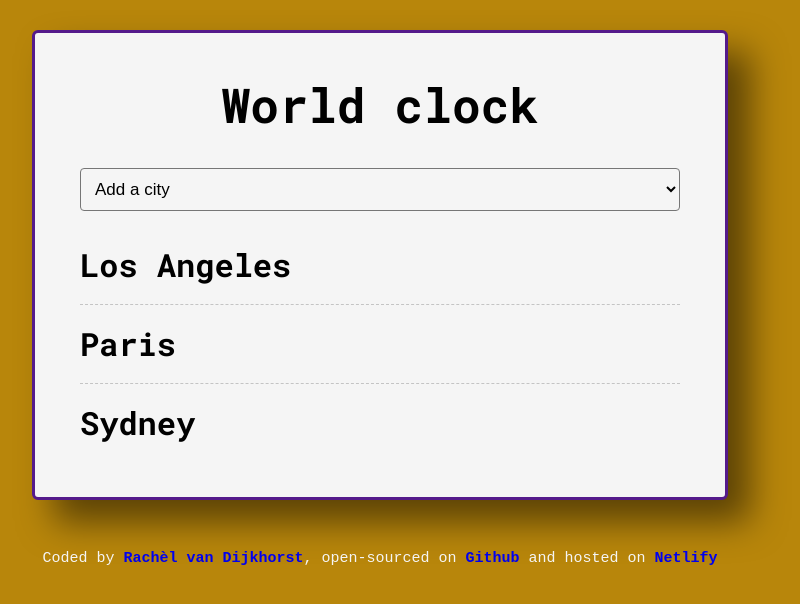
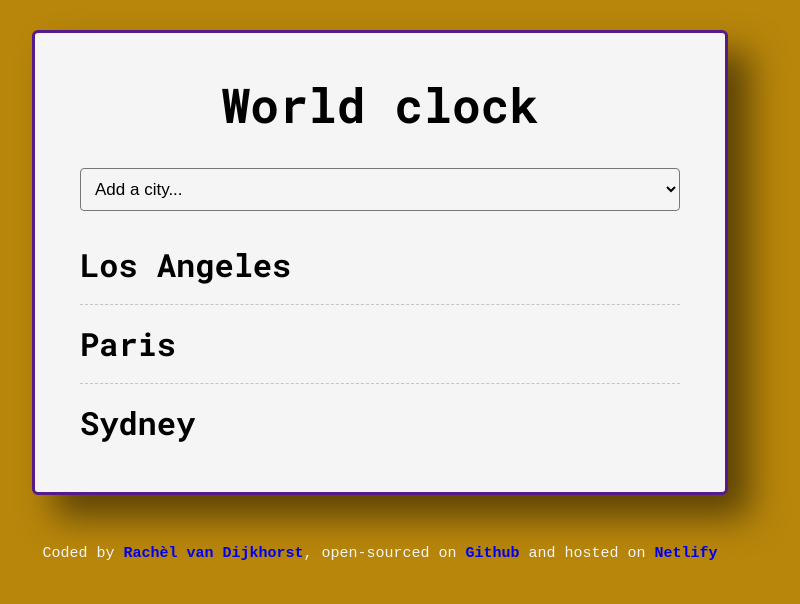
Before and after one commit to RRachelvd/world-clock-project, a plain HTML site: page index.html in a window 1280 px wide. Shown: the whole page, without its empty margins (260-1060 px from the left). Drawn offline with nearby package versions, Linux system fonts and the light colour scheme; a script that the page names is missing; a web font is replaced by a local one.

Commit message:
Updated select element, css and added js if statement

```diff
--- a/css/styles.css
+++ b/css/styles.css
@@ -17,7 +17,7 @@ h1 {
   margin: 30px auto;
   background-color: whitesmoke;
   border: 3px solid #551a8b;
-  padding: 8px 45px 25px 45px;
+  padding: 8px 45px 20px 45px;
   border-radius: 6px;
   box-shadow: 22px 22px 35px rgba(0, 0, 0, 0.5);
 }
--- a/index.html
+++ b/index.html
@@ -23,8 +23,8 @@
         <a href="/">World clock</a>
       </h1>
       <select id="select-city">
-        <option value="">Add a city</option>
-        <option value="current">My timezone</option>
+        <option value="">Add a city...</option>
+        <option value="current">🏠 My timezone 🏠</option>
         <option value="Pacific/Auckland">Auckland</option>
         <option value="Europe/Amsterdam">Amsterdam</option>
         <option value="Asia/Bangkok">Bangkok</option>
--- a/javascript/index.js
+++ b/javascript/index.js
@@ -51,6 +51,10 @@ function updateCity(event) {
   }
 
   let cityName = cityTimezone.replace("_", " ").split("/")[1];
+
+  if (cityName === "Argentina") {
+    cityName = "Buenos Aires";
+  }
   let cityDate = moment().tz(cityTimezone).format("MMMM Do YYYY");
   let cityTime = moment()
     .tz(cityTimezone)
```
